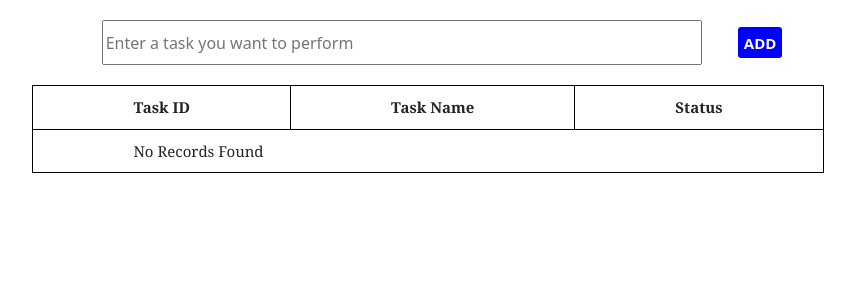
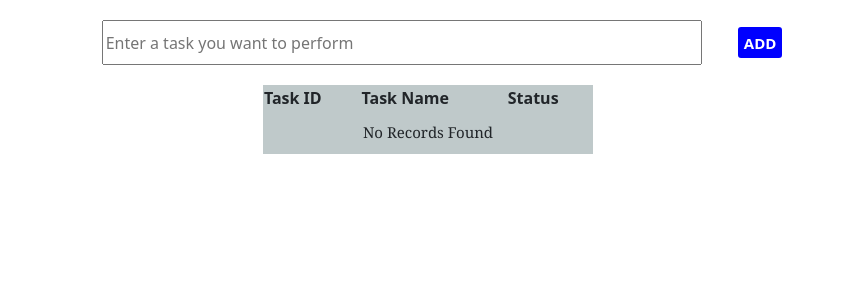
Before and after one commit to bitDig6/todo-list, a PHP site: page / in a window 1280 px wide. Shown: the part 80-380 px from the top of the page, without its empty margins (212-1067 px from the left). Run offline with PHP 8.4, Linux system fonts and the light colour scheme; data that the repository does not hold is empty.

Commit message:
added and modified styles

```diff
--- a/style.css
+++ b/style.css
@@ -31,16 +31,17 @@ header{
     background-color: #7af0f0;
     color: black;
 }
-th{
-    padding: 10px 100px;
-    font-size: 15px;
-    font-family: Georgia, 'Times New Roman', Times, serif;
-    font-weight: 600;
-    border: 1px solid #000;
-}
 td{
     padding: 10px 100px;
     font-size: 15px;
     font-family: Georgia, 'Times New Roman', Times, serif;
-    border: 1px solid #000;
 }
+tr:nth-child(2n+1){
+    background-color: #bfc9ca;
+}
+tr:nth-child(2n){
+    background-color: #eaeded;
+}
+button{
+    color: white;
+}
```
